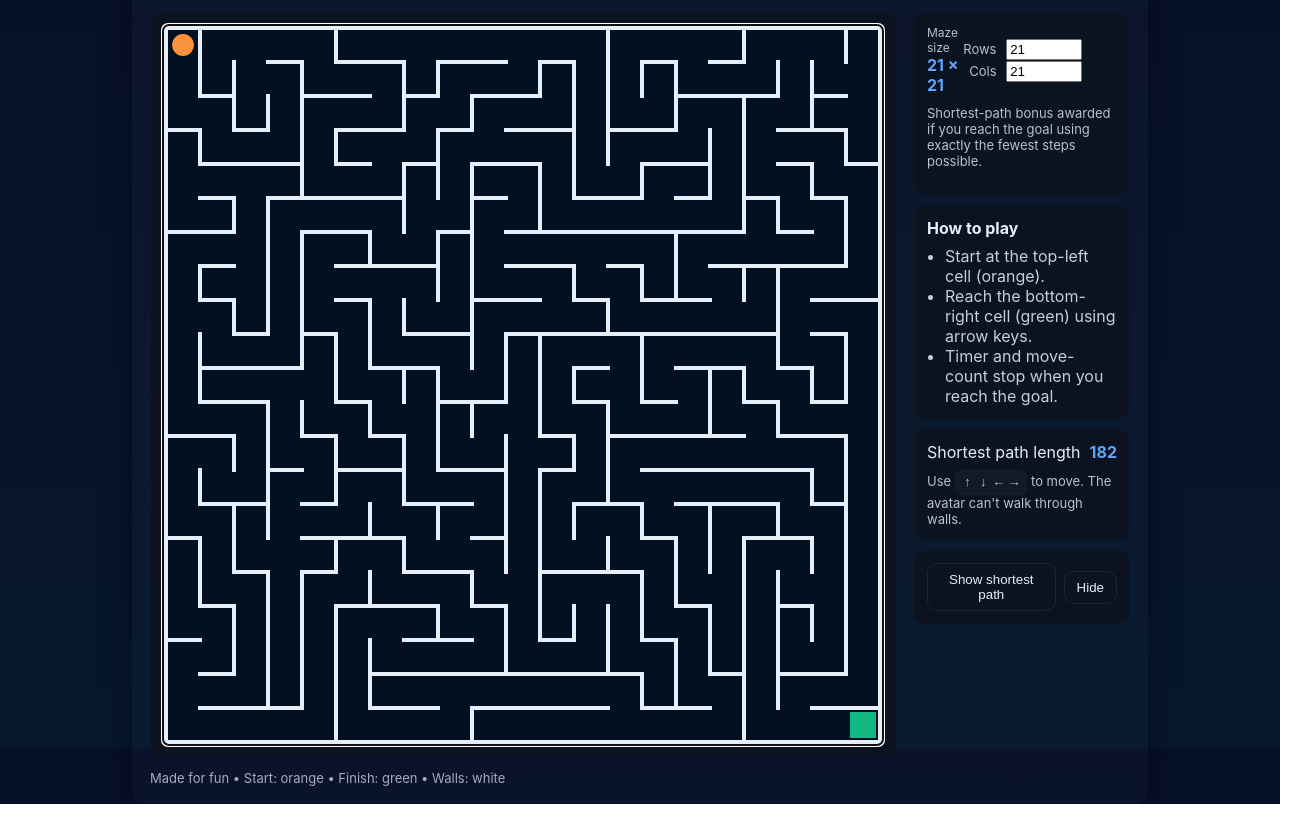
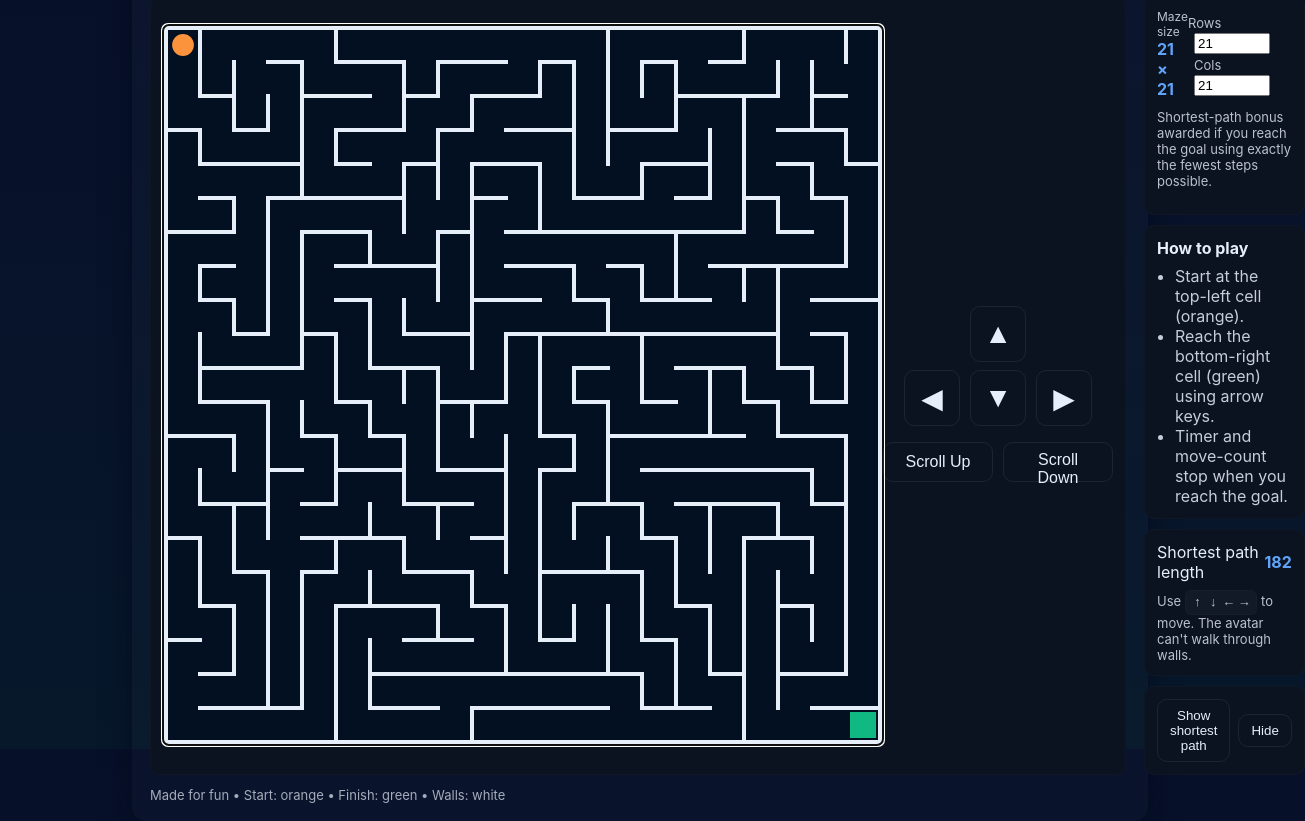
Before and after one commit to YervN/aMAZEing, a plain HTML site: page escape_the_maze_single_file.html in a window 1280 px wide. Shown: the part 51-872 px from the top of the page, 1305 px wide, since content can reach past the window. Drawn offline with Linux system fonts and the light colour scheme.

Commit message:
Add files via upload

```diff
--- a/escape_the_maze_single_file.html
+++ b/escape_the_maze_single_file.html
@@ -57,6 +57,20 @@
     <div class="main">
       <div class="canvas-wrap card">
         <canvas id="mazeCanvas" width="720" height="720" tabindex="0"></canvas>
+          <div id="onscreen-controls" style="margin-top:18px;display:flex;flex-direction:column;align-items:center;gap:8px;">
+            <div style="display:flex;gap:10px;">
+              <button id="btn-up" aria-label="Up" style="width:56px;height:56px;font-size:28px;">▲</button>
+            </div>
+            <div style="display:flex;gap:10px;">
+              <button id="btn-left" aria-label="Left" style="width:56px;height:56px;font-size:28px;">◀</button>
+              <button id="btn-down" aria-label="Down" style="width:56px;height:56px;font-size:28px;">▼</button>
+              <button id="btn-right" aria-label="Right" style="width:56px;height:56px;font-size:28px;">▶</button>
+            </div>
+            <div style="display:flex;gap:10px;margin-top:8px;">
+              <button id="btn-scrollup" aria-label="Scroll Up" style="width:110px;height:40px;font-size:16px;">Scroll Up</button>
+              <button id="btn-scrolldown" aria-label="Scroll Down" style="width:110px;height:40px;font-size:16px;">Scroll Down</button>
+            </div>
+          </div>
       </div>
 
       <div class="sidebar">
@@ -362,6 +376,22 @@
       }
     });
 
+      // On-screen button controls
+      document.getElementById('btn-up').onclick = ()=>tryMove(0,-1);
+      document.getElementById('btn-down').onclick = ()=>tryMove(0,1);
+      document.getElementById('btn-left').onclick = ()=>tryMove(-1,0);
+      document.getElementById('btn-right').onclick = ()=>tryMove(1,0);
+      document.getElementById('btn-scrollup').onclick = ()=>tryMove(0,-1);
+      document.getElementById('btn-scrolldown').onclick = ()=>tryMove(0,1);
+
+      // Mouse wheel scroll controls
+      canvas.addEventListener('wheel', function(e) {
+        if(!finished){
+          if(e.deltaY < 0) tryMove(0,-1); // scroll up
+          else if(e.deltaY > 0) tryMove(0,1); // scroll down
+        }
+      });
+
     // replay
     replayBtn.addEventListener('click', ()=>{
       newGame();
```
